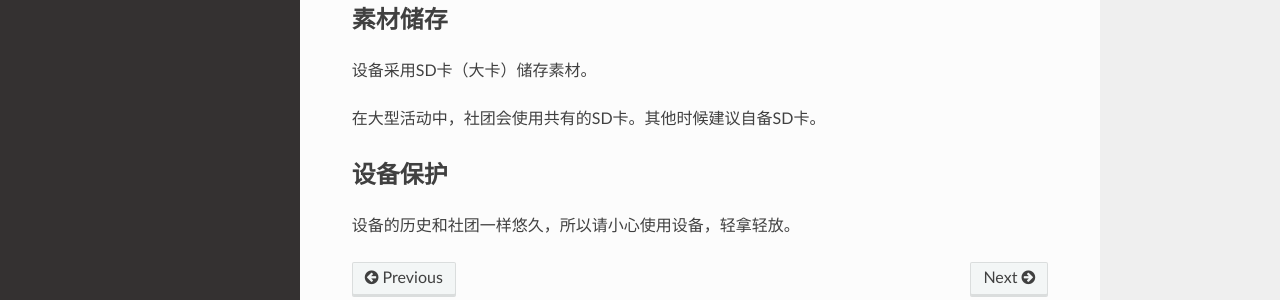
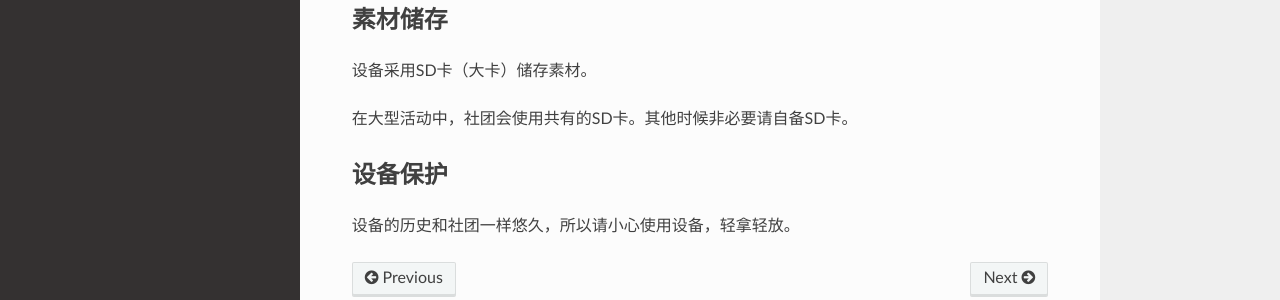
Before and after one commit to Github-DVIA/DVIA, an MkDocs documentation site: the page built from docs/basicdv.md, in a window 1280 px wide and 1164 px high. Shown: the part 773-1073 px from the top of the window. Built offline with MkDocs 1.6.1, drawn with Linux system fonts in a browser that asks for light colours; nearby versions of some CDN libraries.

Commit message:
update basicdv.md

```diff
--- a/docs/basicdv.md
+++ b/docs/basicdv.md
@@ -24,7 +24,7 @@
 
 设备采用SD卡（大卡）储存素材。
 
-在大型活动中，社团会使用共有的SD卡。其他时候建议自备SD卡。
+在大型活动中，社团会使用共有的SD卡。其他时候非必要请自备SD卡。
 
 ## 设备保护
 
```
